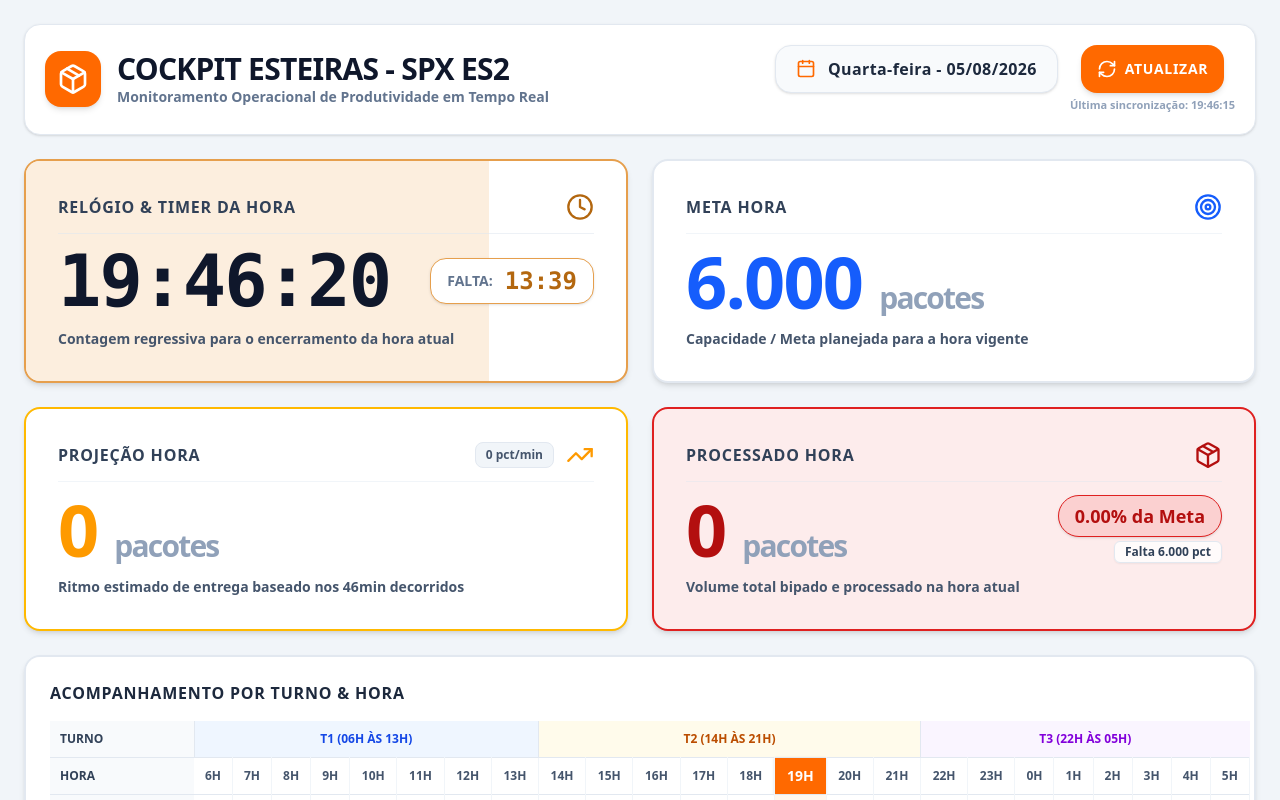
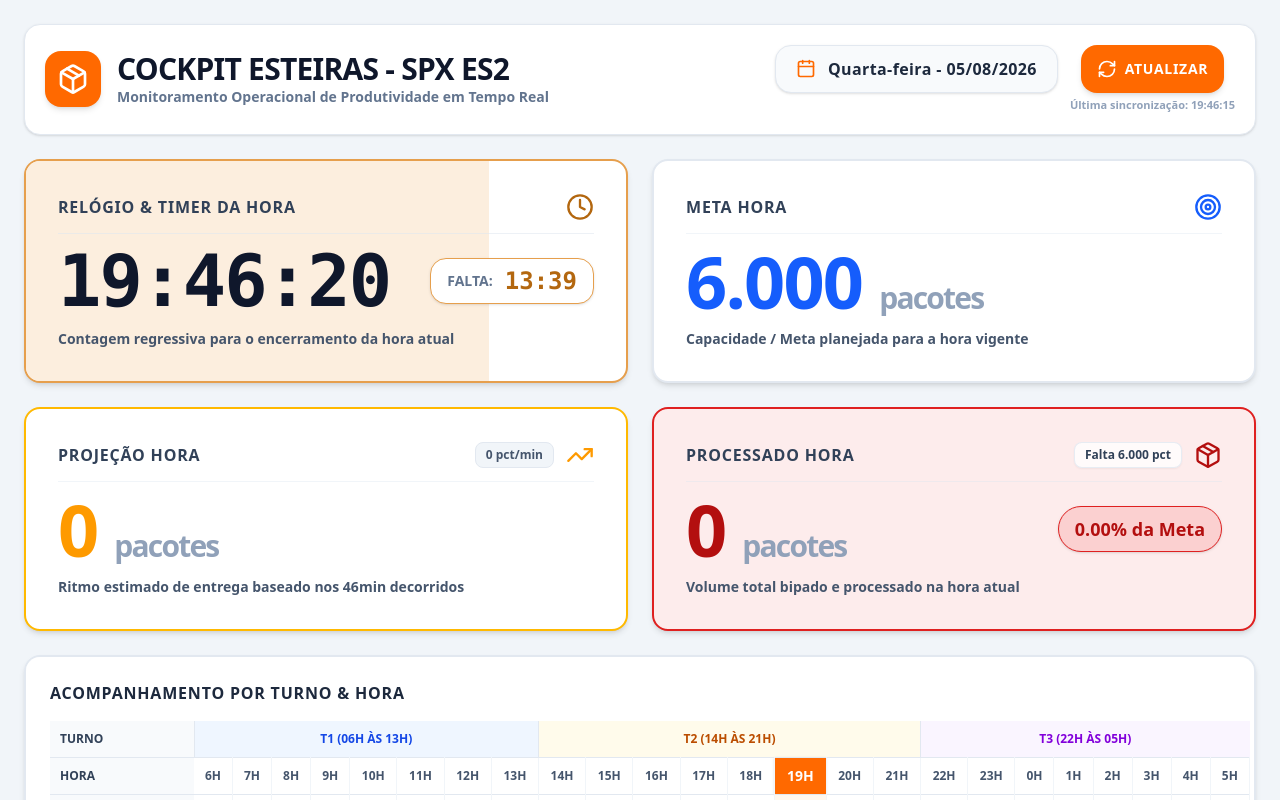
Before and after one commit to dreboredo/cockpit-esteiras-es2, a React (Vite) app: page / in a window 1280 px wide. Shown: the top 800 px of the page. Built offline with nearby package versions, Linux system fonts and the light colour scheme; no server answers; the database is empty.

Commit message:
Update App.jsx

```diff
--- a/src/App.jsx
+++ b/src/App.jsx
@@ -153,7 +153,6 @@ export default function App() {
   const elapsedMinutes = currentMinute === 0 ? 1 : currentMinute;
   const projecaoHora = Math.round((processadoHora / elapsedMinutes) * 60);
 
-  // Novos cálculos solicitados
   const pacotesPorMinuto = Math.round(processadoHora / elapsedMinutes);
   const faltaParaMeta = Math.max(0, metaHora - processadoHora);
 
@@ -262,7 +261,6 @@ export default function App() {
           <div className="flex justify-between items-center border-b border-slate-100 pb-3">
             <span className="text-base font-black uppercase tracking-wider text-slate-700">Projeção Hora</span>
             <div className="flex items-center gap-3">
-              {/* Adicionada a taxa de pacotes por minuto */}
               <span className="text-xs font-black px-2.5 py-1 rounded-lg bg-slate-100 text-slate-600 border border-slate-200">
                 {pacotesPorMinuto.toLocaleString('pt-BR')} pct/min
               </span>
@@ -284,7 +282,12 @@ export default function App() {
         >
           <div className="flex justify-between items-center border-b border-slate-200/50 pb-3">
             <span className="text-base font-black uppercase tracking-wider text-slate-700">Processado Hora</span>
+            <div className="flex items-center gap-3">
+              <span className="text-xs font-black px-2.5 py-1 rounded-lg bg-white/80 text-slate-700 border border-slate-200/80 shadow-xs">
+                {faltaParaMeta > 0 ? `Falta ${faltaParaMeta.toLocaleString('pt-BR')} pct` : 'Meta batida! 🎉'}
+              </span>
               <Package className="w-7 h-7" style={{ color: processadoTheme.text }} />
+            </div>
           </div>
 
           <div className="flex items-center justify-between my-auto gap-2">
@@ -292,9 +295,8 @@ export default function App() {
               {processadoHora.toLocaleString('pt-BR')} <span className="text-2xl lg:text-3xl font-bold text-slate-400">pacotes</span>
             </div>
 
-            <div className="flex flex-col items-end gap-1">
             <div
-                className="px-4 py-1.5 rounded-full font-black text-base lg:text-lg shadow-sm border whitespace-nowrap"
+              className="px-4 py-2 rounded-full font-black text-base lg:text-lg shadow-sm border whitespace-nowrap"
               style={{
                 backgroundColor: processadoTheme.tagBg,
                 color: processadoTheme.text,
@@ -302,12 +304,6 @@ export default function App() {
               }}
             >
               {metaPercent.toFixed(2)}% da Meta
-              </div>
-
-              {/* Adicionado o total de pacotes que faltam para atingir a meta */}
-              <span className="text-xs font-black px-2.5 py-0.5 rounded-md bg-white/80 text-slate-700 border border-slate-200 shadow-xs">
-                {faltaParaMeta > 0 ? `Falta ${faltaParaMeta.toLocaleString('pt-BR')} pct` : 'Meta batida! 🎉'}
-              </span>
             </div>
           </div>
 
```
Lines whose indentation alone changed are shown as unchanged.
